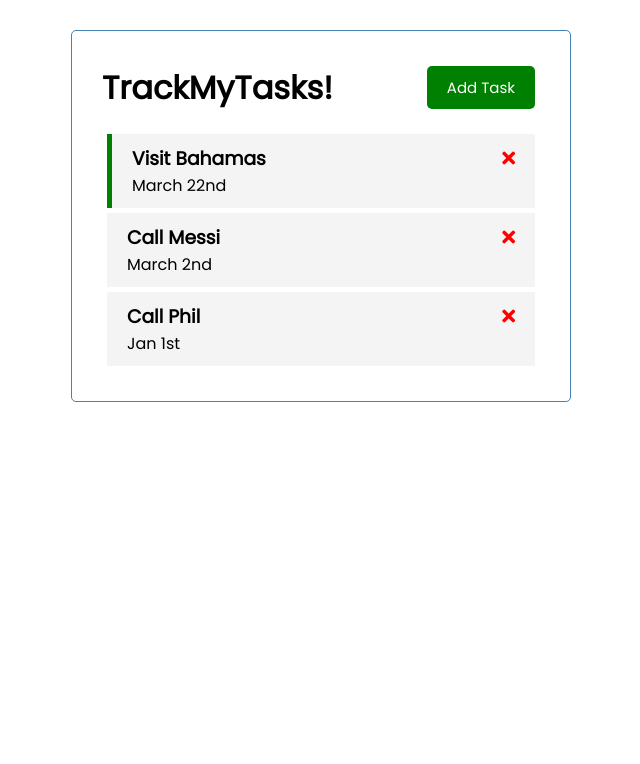
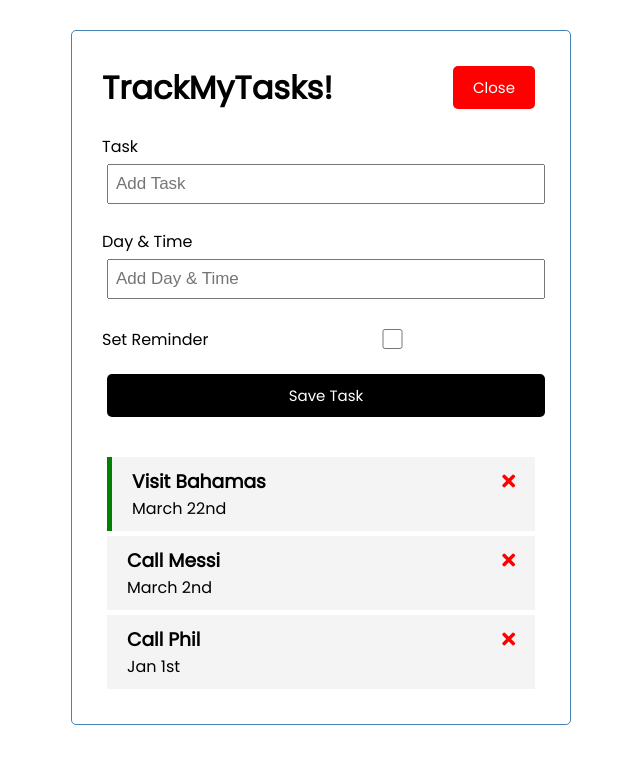
Before and after one commit to GeoffreyWN/vue-tasks-app, a Vue app: page / in a window 1280 px wide. Both pictures are taken after a click on the button "Add Task". Shown: the top 764 px of the page, without its empty margins (319-959 px from the left). Built offline with nearby package versions, Linux system fonts and the light colour scheme.

Commit message:
updated logic to open and close addTask form

```diff
--- a/src/App.vue
+++ b/src/App.vue
@@ -1,6 +1,10 @@
 <template>
   <div class="container">
-    <Header title="TrackMyTasks!" />
+    <Header @toggle-add-task="toggleAddTask" :showAddTask="showAddTask" title="TrackMyTasks!" />
+    <div v-if="showAddTask">
+      <AddTask @add-task="addTask" />
+    </div>
+
     <Tasks
       @toggle-reminder="toggleReminder"
       @delete-task="deleteTask"
@@ -12,18 +16,24 @@
 <script>
 import Header from './components/Header.vue'
 import Tasks from './components/Tasks.vue'
+import AddTask from './components/AddTask.vue'
 
 export default {
   name: 'App',
-  components: { Header, Tasks },
+  components: { Header, Tasks, AddTask },
 
   data() {
     return {
       tasks: [],
+      showAddTask: false,
     }
   },
 
   methods: {
+    addTask(newTask) {
+      this.tasks.push(newTask)
+    },
+
     deleteTask(id) {
       if (confirm('Kindly confirm delete!')) {
         console.log('delete task', id)
@@ -32,10 +42,13 @@ export default {
     },
 
     toggleReminder(id) {
-      console.log('toggle reminder'.id)
+      console.log('toggle reminder', id)
       this.tasks = this.tasks.map((task) =>
         task.id === id ? { ...task, reminder: !task.reminder } : task
       )
+    },
+    toggleAddTask() {
+      this.showAddTask = !this.showAddTask
     },
   },
 
--- a/src/components/Button.vue
+++ b/src/components/Button.vue
@@ -11,7 +11,7 @@ export default {
   },
   methods: {
       onClick() {
-          console.log('me clicked')
+          this.$emit('btn-click')
       }
   }
 }
--- a/src/components/Header.vue
+++ b/src/components/Header.vue
@@ -1,7 +1,11 @@
 <template>
   <header>
     <h1>{{ title }}</h1>
-    <Button text="Add Task" color="green" />
+    <Button
+      @btn-click="$emit('toggle-add-task')"
+      :text="showAddTask ? 'Close' : 'Add Task'"
+      :color="showAddTask ? 'red' : 'green'"
+    />
   </header>
 </template>
 
@@ -15,8 +19,10 @@ export default {
       type: String,
       default: 'Default title: TasksTracker',
     },
+    showAddTask: Boolean,
   },
-  components: { Button}
+  components: { Button },
+  emits: ['toggle-add-task'],
 }
 </script>
 
```
